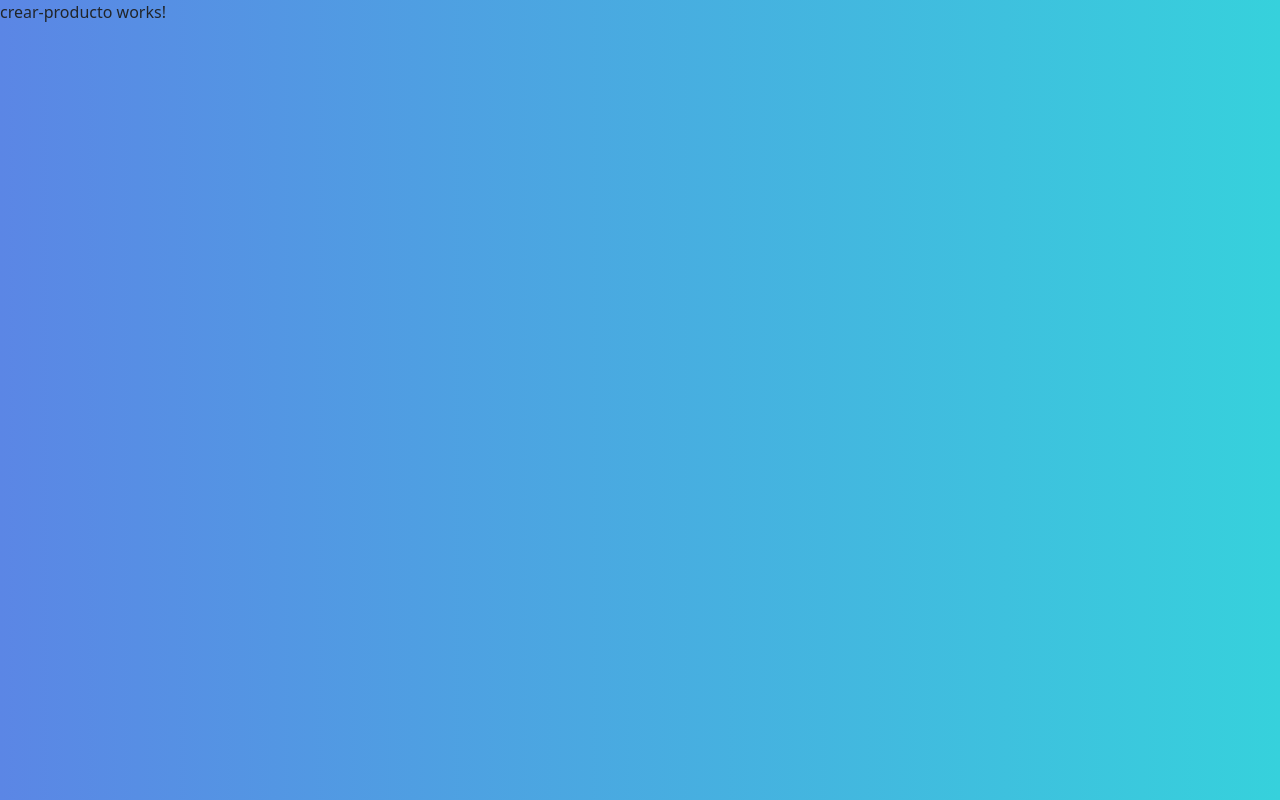
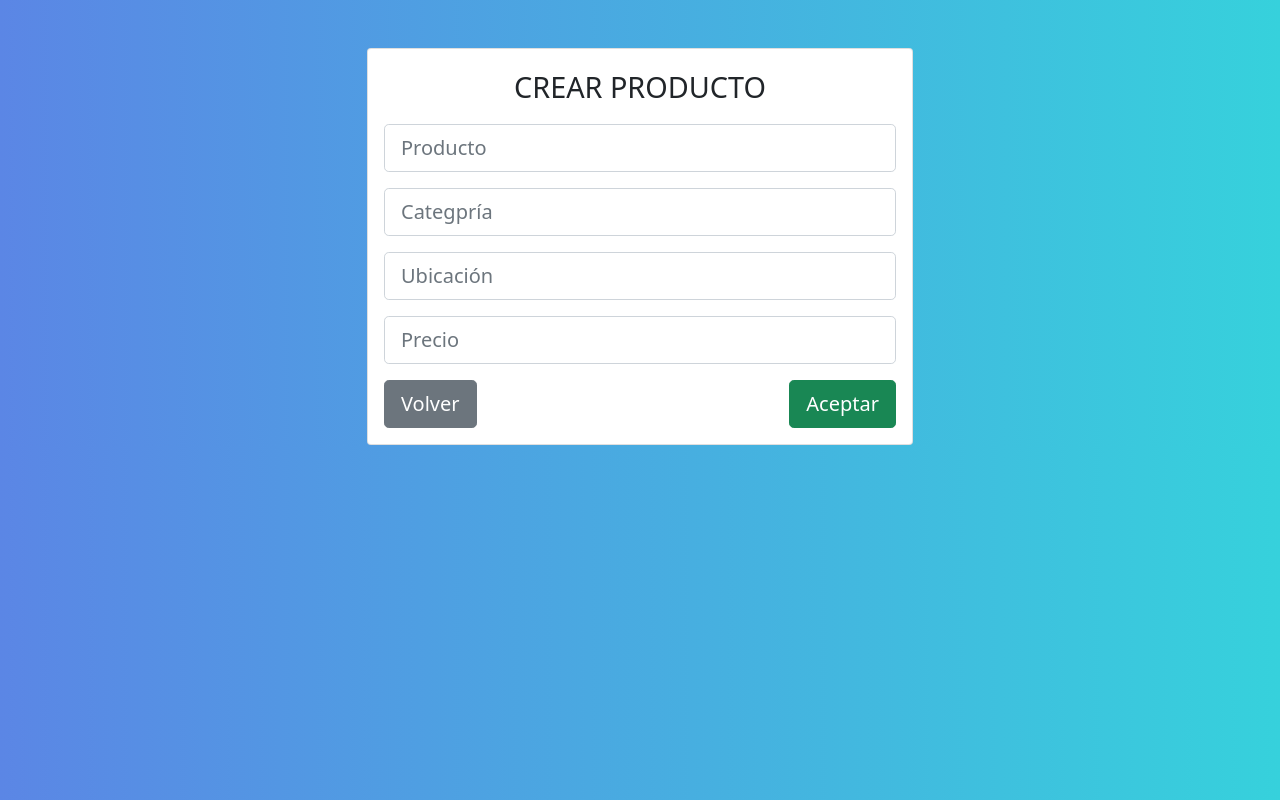
Before and after one commit to JavierGold/learning-angular, an Angular app in the folder mean/cliente/: page /crear-producto in a window 1280 px wide. Built offline with nearby package versions, Linux system fonts and the light colour scheme.

Commit message:
add crear-producto table

```diff
--- a/mean/cliente/src/app/components/crear-producto/crear-producto.component.html
+++ b/mean/cliente/src/app/components/crear-producto/crear-producto.component.html
@@ -1 +1,29 @@
-<p>crear-producto works!</p>
+<div class="container mt-5">
+    <div class="row">
+        <div class="col-lg-6 offset-lg-3">
+            <div class="card">
+                <div class="card-body text-center">
+                    <span class="titulo">CREAR PRODUCTO</span>
+                    <form class="mt-3">
+                        <div class="mb-3">
+                            <input type="text" class="form-control form-control-lg " placeholder="Producto">
+                        </div>
+                        <div class="mb-3">
+                            <input type="text" class="form-control form-control-lg " placeholder="Categpría">
+                        </div>
+                        <div class="mb-3">
+                            <input type="text" class="form-control form-control-lg " placeholder="Ubicación">
+                        </div>
+                        <div class="mb-3">
+                            <input type="number" class="form-control form-control-lg " placeholder="Precio">
+                        </div>
+                        <div class="mt-3">
+                            <button routerLink="/" class="btn btn-secondary btn-lg float-start">Volver</button>
+                            <button class="btn btn-success btn-lg float-end">Aceptar</button>
+                        </div>
+                    </form>
+                </div>
+            </div>
+        </div>
+    </div>
+</div>
```
